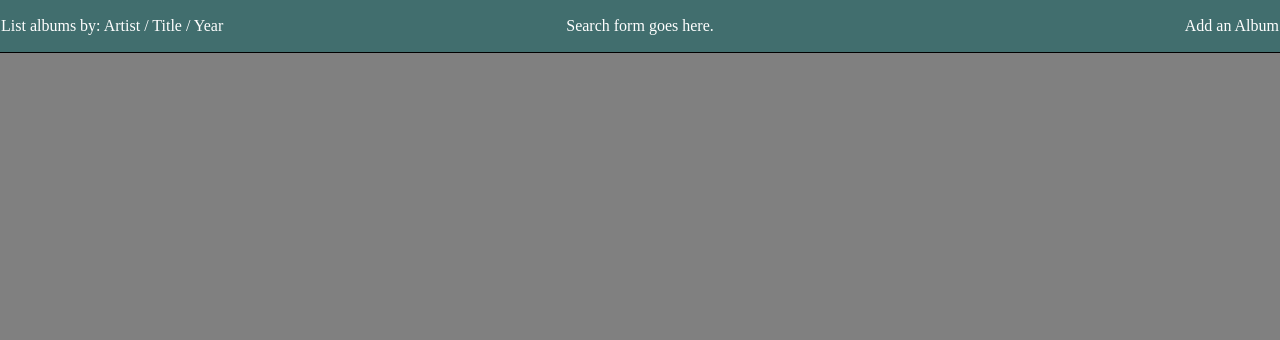
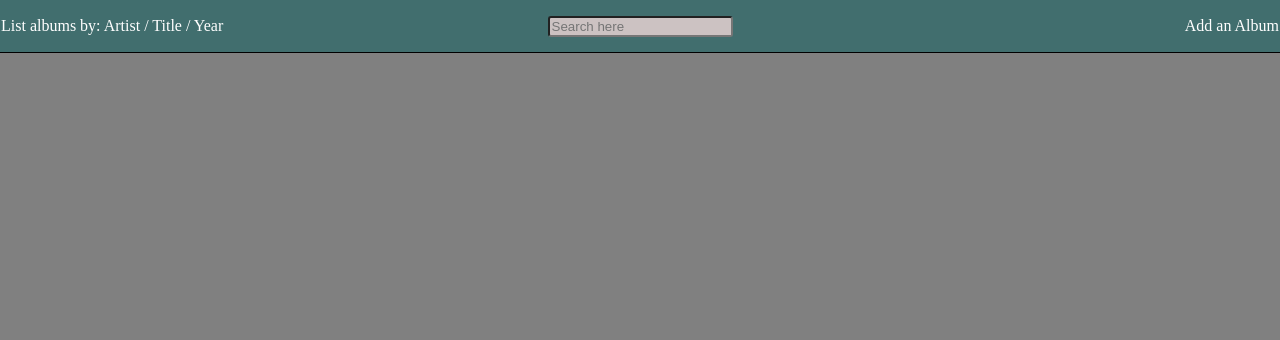
Before and after one commit to momentum-team-2/django-music-joeyviolacode, a Django app: page / in a window 1280 px wide. Shown: the part 81-421 px from the top of the page. Run offline with Django 3.2, Linux system fonts and the light colour scheme; data that the repository does not hold is empty.

Commit message:
Added search bar and blocked in fave button on all album panes instead of just the edit one.

```diff
--- a/albums/views.py
+++ b/albums/views.py
@@ -2,6 +2,7 @@ from django.shortcuts import render, redirect, get_object_or_404
 # from django.core.exceptions import ObjectDoesNotExist
 from .models import Album, Artist
 from .forms import AlbumForm, ArtistForm
+from django.db.models import Q
 
 # Create your views here.
 def list_albums(request):
@@ -76,3 +77,8 @@ def show_album(request, pk):
 def show_artist(request, pk):
     artist = get_object_or_404(Artist, pk=pk)
     return render(request, "albums/show_artist.html", { "artist" : artist})
+
+def search_albums(request):
+    query = request.GET.get('search_string')
+    albums = Album.objects.filter(Q(title__icontains=query) | Q(artist_string__icontains=query))
+    return render(request, "albums/list_albums.html", {"albums" : albums})
--- a/django_music/urls.py
+++ b/django_music/urls.py
@@ -25,6 +25,7 @@ urlpatterns = [
     path("albums/list_year", albums_views.list_albums_year, name="list_by_year"),
     path("albums/list_artist", albums_views.list_albums_artist, name="list_by_artist"),
     path("albums/list_title", albums_views.list_albums_title, name="list_by_title"),
+    path("albums/search_albums", albums_views.search_albums, name="search_albums"),
     path('albums/add', albums_views.add_album, name="add_album"),
     path('albums/<int:pk>', albums_views.show_album, name="show_album"),
     path('albums/<int:pk>/edit/', albums_views.edit_album, name="edit_album"),
--- a/static/css/style.css
+++ b/static/css/style.css
@@ -17,6 +17,12 @@ header {
     border-bottom: 1px solid black;
 }
 
+.vertical-center {
+    display: flex;
+    flex-direction: column;
+    justify-content: space-around;
+}
+
 .main-block {
     height: 90%;
 }
@@ -32,6 +38,12 @@ header {
 .third {
     text-align: right;
 }
+
+input {
+    background-color: rgb(204, 194, 194);
+    border-radius: 3px;
+}
+
 
 footer {
     height: 5%;
--- a/templates/albums/add_album.html
+++ b/templates/albums/add_album.html
@@ -12,6 +12,7 @@
         </div>
     </form>
 </div>
+<a href="{% url 'list_albums' %}" class="returner">Return to the List of Albums</a>
 
 
 {% endblock %}
--- a/templates/albums/edit_album.html
+++ b/templates/albums/edit_album.html
@@ -12,7 +12,7 @@
         </div>
     </form>
 </div>
-<a href="{% url 'list_albums' %}">Return to List view</a><br>
+<a href="{% url 'list_albums' %}" class="returner">Return to List view</a><br>
 
 
 
--- a/templates/albums/list_albums.html
+++ b/templates/albums/list_albums.html
@@ -8,7 +8,11 @@
     <a href="{% url 'list_by_title' %}" class="list-sort-button">Title</a> /
     <a href="{% url 'list_by_year' %}" class="list-sort-button">Year</a>
     </p>
-    <p class="list-sort-p second">Search form goes here.</p>
+    <div class="vertical-center">
+        <form action="{% url 'search_albums' %}"class="list-sort-button second" method="get">
+            <input name="search_string" type="text" placeholder="Search here">
+        </form>
+    </div>
     <p class="list-sort-p third"><a href="{% url 'add_album' %}" class="list-sort-button">Add an Album</a></p>
 </div>
 <div class="album-list centerer">
@@ -29,7 +33,9 @@
         <div class="buttons-area">
             <a href="{% url 'edit_album' pk=album.pk %}">Edit  </a>
             |
-            <a href="{% url 'delete_album' pk=album.pk %}">Delete</a><br>
+            <a href="{% url 'delete_album' pk=album.pk %}">Delete</a>
+            |
+            <a href="#">Fave</a>
         </div>
     </div>
     {% endfor %}
--- a/templates/albums/show_album.html
+++ b/templates/albums/show_album.html
@@ -18,7 +18,9 @@
         <div class="buttons-area">
             <a href="{% url 'edit_album' pk=album.pk %}">Edit  </a>
             |
-            <a href="{% url 'delete_album' pk=album.pk %}">Delete</a><br>
+            <a href="{% url 'delete_album' pk=album.pk %}">Delete</a>
+            |
+            <a href="#">Fave</a>
         </div>
     </div>
 </div>
```
